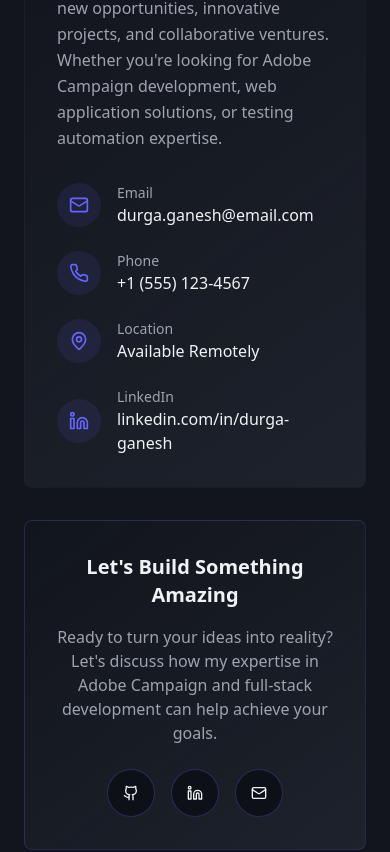
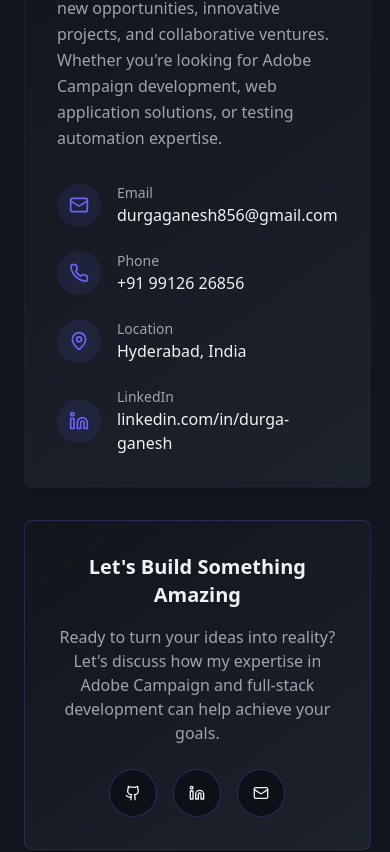
Before and after one commit to durgaganesh856/durga-ganesh-portfolio-showcase, a React (Vite) app: page / in a window 390 px wide. Shown: the part 11148-12000 px from the top of the page. Built offline with nearby package versions, Linux system fonts and the light colour scheme.

Commit message:
Update contact details
Update email, phone, and location in the contact section.

```diff
--- a/src/components/Portfolio/Contact.tsx
+++ b/src/components/Portfolio/Contact.tsx
@@ -17,19 +17,19 @@ const Contact = () => {
     {
       icon: <Mail className="h-5 w-5" />,
       label: "Email",
-      value: "durga.ganesh@email.com",
-      href: "mailto:durga.ganesh@email.com"
+      value: "durgaganesh856@gmail.com",
+      href: "mailto:durgaganesh856@gmail.com"
     },
     {
       icon: <Phone className="h-5 w-5" />,
       label: "Phone",
-      value: "+1 (555) 123-4567",
-      href: "tel:+15551234567"
+      value: "+91 99126 26856",
+      href: "tel:+919912626856"
     },
     {
       icon: <MapPin className="h-5 w-5" />,
       label: "Location",
-      value: "Available Remotely",
+      value: "Hyderabad, India",
       href: null
     },
     {
```
